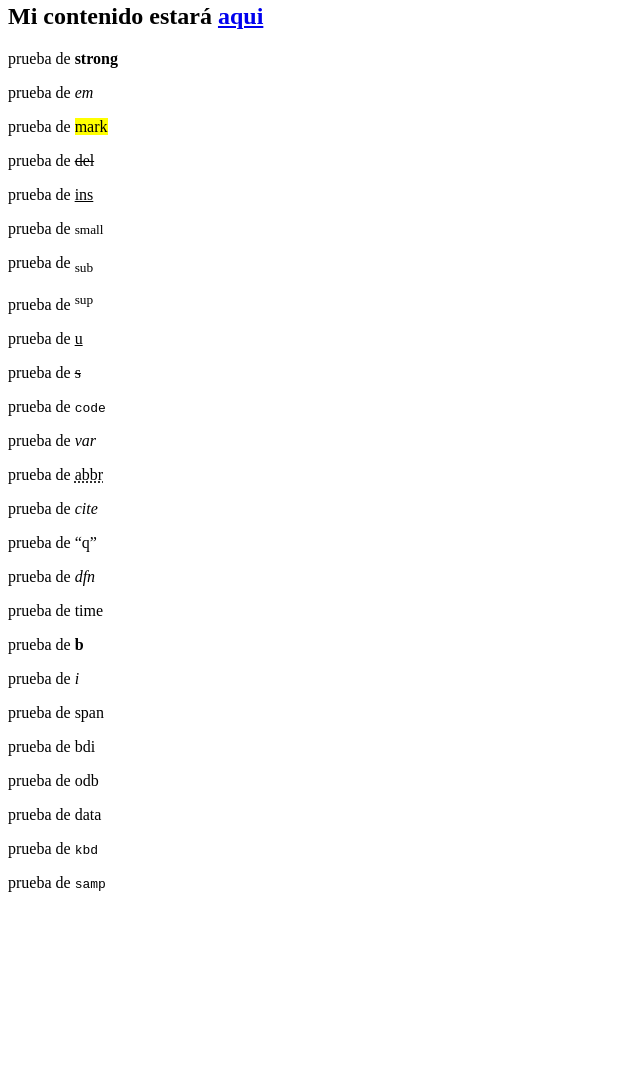
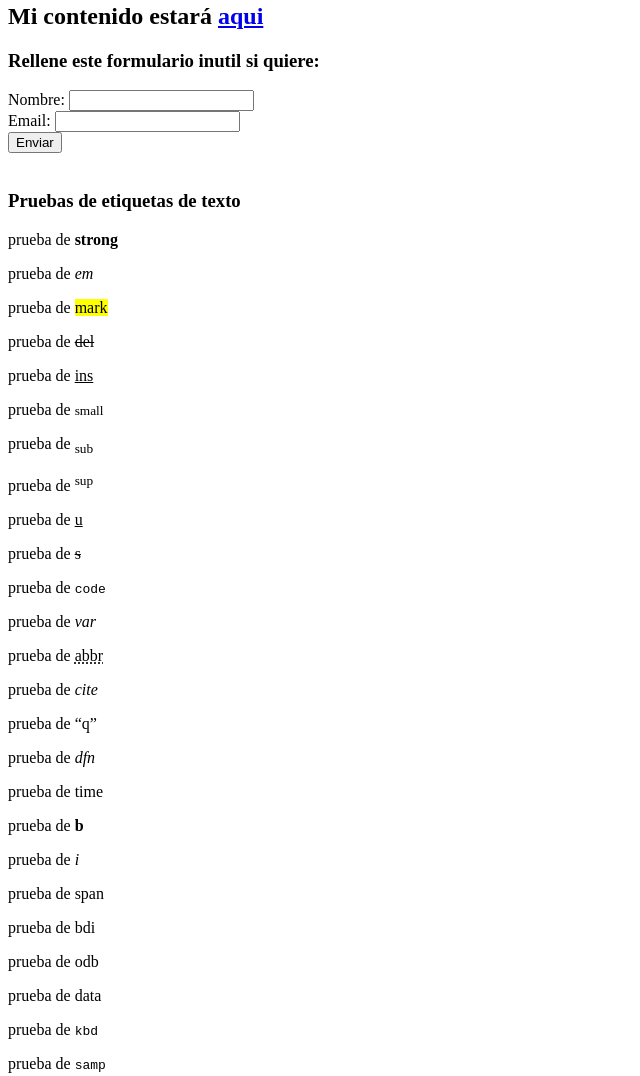
Before and after one commit to LegionarioDC/Proyecto_Desarrollo, a plain HTML site: page index.html in a window 1280 px wide. Shown: the part 500-1576 px from the top of the page, without its empty margins (0-640 px from the left). Before the commit the page ends 1408 px from the top, so only its background shows below. Drawn offline with Linux system fonts and the light colour scheme.

Commit message:
"Added a basic Form structure"

```diff
--- a/index.html
+++ b/index.html
@@ -10,32 +10,44 @@
   <h1>Titulo</h1>
   <img src="images/Work_in_progress2.png" alt="Work in progress sign">
   <section>
-  <h2>Mi contenido estará <a href="https://totaljerkface.com/happy_wheels.tjf">aqui</a></h2>
-  <p> prueba de <strong>strong</strong></p>
-  <p> prueba de <em>em</em></p>
-  <p> prueba de <mark>mark</mark></p>
-  <p> prueba de <del>del</del></p>
-  <p> prueba de <ins>ins</ins></p>
-  <p> prueba de <small>small</small></p>
-  <p> prueba de <sub>sub</sub></p>
-  <p> prueba de <sup>sup</sup></p>
-  <p> prueba de <u>u</u></p>
-  <p> prueba de <s>s</s></p>
-  <p> prueba de <code>code</code></p>
-  <p> prueba de <var>var</var></p>
-  <p> prueba de <abbr title="abreviatura">abbr</abbr></p>
-  <p> prueba de <cite>cite</cite></p>
-  <p> prueba de <q>q</q></p>
-  <p> prueba de <dfn>dfn</dfn></p>
-  <p> prueba de <time datetime="2024-06-01">time</time></p>
-  <p> prueba de <b>b</b></p>
-  <p> prueba de <i>i</i></p>
-  <p> prueba de <span>span</span></p>
-  <p> prueba de <bdi>bdi</bdi></p>
-  <p> prueba de <bdo dir="rtl">bdo</bdo></p>
-  <p> prueba de <data value="12345">data</data></p>
-  <p> prueba de <kbd>kbd</kbd></p>
-  <p> prueba de <samp>samp</samp></p>
+  <h2>Mi contenido estará <a href="https://totaljerkface.com/happy_wheels.tjf">aqui</a></h2> <!-- Enlace a otra página -->
+  <h3>Rellene este formulario inutil si quiere:</h3>
+  <form action="#" method="post"> <!-- Formulario -->
+    <label for="name">Nombre:</label> <!-- Campo de texto -->
+    <input type="text" id="name" name="name" required> <!-- required hace que sea obligatorio-->
+    <br> <!-- Salto de línea -->
+    <label for="email">Email:</label> <!-- Campo de email -->
+    <input type="email" id="email" name="email" required>
+    <br>
+    <input type="submit" value="Enviar"> <!-- Botón de envío -->
+  </form>
+  <br>
+  <h3>Pruebas de etiquetas de texto</h3>
+  <p> prueba de <strong>strong</strong></p> <!-- Diferentes etiquetas de texto -->
+  <p> prueba de <em>em</em></p> <!-- em es para enfatizar -->
+  <p> prueba de <mark>mark</mark></p> <!-- mark es para resaltar -->
+  <p> prueba de <del>del</del></p> <!-- del es para texto eliminado -->
+  <p> prueba de <ins>ins</ins></p> <!-- ins es para texto insertado -->
+  <p> prueba de <small>small</small></p> <!-- small es para texto pequeño -->
+  <p> prueba de <sub>sub</sub></p> <!-- sub es para subíndice -->
+  <p> prueba de <sup>sup</sup></p> <!-- sup es para superíndice -->
+  <p> prueba de <u>u</u></p>  <!-- u es para subrayado -->
+  <p> prueba de <s>s</s></p> <!-- s es para texto tachado -->
+  <p> prueba de <code>code</code></p> <!-- code es para código en línea -->
+  <p> prueba de <var>var</var></p> <!-- var es para variables -->
+  <p> prueba de <abbr title="abreviatura">abbr</abbr></p> <!-- abbr es para abreviaturas -->
+  <p> prueba de <cite>cite</cite></p> <!-- cite es para citas -->
+  <p> prueba de <q>q</q></p> <!-- q es para citas en línea -->
+  <p> prueba de <dfn>dfn</dfn></p> <!-- dfn es para definiciones -->
+  <p> prueba de <time datetime="2024-06-01">time</time></p> <!-- time es para fechas y horas -->
+  <p> prueba de <b>b</b></p> <!-- b es para texto en negrita -->
+  <p> prueba de <i>i</i></p> <!-- i es para texto en cursiva -->
+  <p> prueba de <span>span</span></p> <!-- span es para agrupar texto en línea -->
+  <p> prueba de <bdi>bdi</bdi></p> <!-- bdi es para texto bidireccional aislado -->
+  <p> prueba de <bdo dir="rtl">bdo</bdo></p> <!-- bdo es para sobreescribir la dirección del texto -->
+  <p> prueba de <data value="12345">data</data></p> <!-- data es para asociar contenido con un valor -->
+  <p> prueba de <kbd>kbd</kbd></p> <!-- kbd es para entrada de teclado -->
+  <p> prueba de <samp>samp</samp></p> <!-- samp es para salida de programas -->
   </section>
 </body>
 </html>
```
